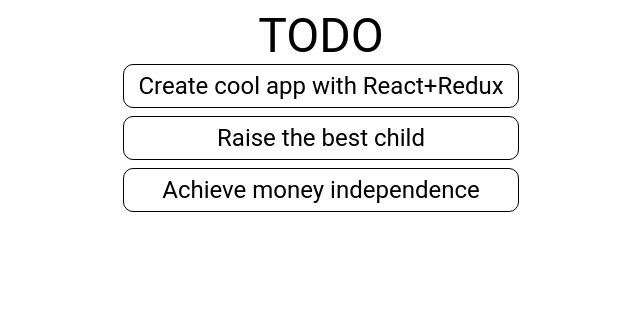
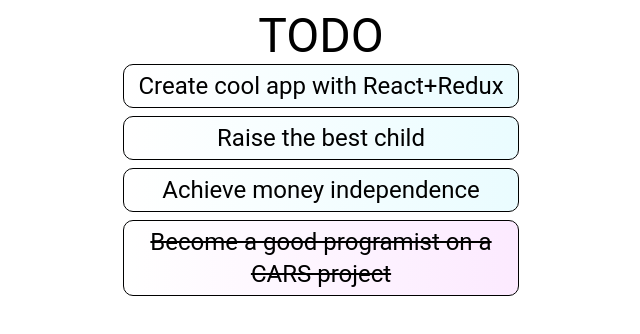
Before and after one commit to Andronad/todo, a React (Create React App) app: page / in a window 1280 px wide. Shown: the top 334 px of the page, without its empty margins (319-959 px from the left). Built offline with nearby package versions, Linux system fonts and the light colour scheme.

Commit message:
Implement style for done todoitem

```diff
--- a/public/index.html
+++ b/public/index.html
@@ -3,41 +3,14 @@
     <head>
         <meta charset="utf-8" />
         <link rel="icon" href="%PUBLIC_URL%/favicon.ico" />
-    <meta name="viewport" content="width=device-width, initial-scale=1" />
-    <meta name="theme-color" content="#000000" />
         <meta
             name="description"
             content="Web site created using create-react-app"
         />
-    <link rel="apple-touch-icon" href="%PUBLIC_URL%/logo192.png" />
-    <!--
-      manifest.json provides metadata used when your web app is installed on a
-      user's mobile device or desktop. See https://developers.google.com/web/fundamentals/web-app-manifest/
-    -->
-    <link rel="manifest" href="%PUBLIC_URL%/manifest.json" />
-    <!--
-      Notice the use of %PUBLIC_URL% in the tags above.
-      It will be replaced with the URL of the `public` folder during the build.
-      Only files inside the `public` folder can be referenced from the HTML.
-
-      Unlike "/favicon.ico" or "favicon.ico", "%PUBLIC_URL%/favicon.ico" will
-      work correctly both with client-side routing and a non-root public URL.
-      Learn how to configure a non-root public URL by running `npm run build`.
-    -->
-    <title>React App</title>
+        <title>ToDo App</title>
     </head>
     <body>
         <noscript>You need to enable JavaScript to run this app.</noscript>
         <div id="root"></div>
-    <!--
-      This HTML file is a template.
-      If you open it directly in the browser, you will see an empty page.
-
-      You can add webfonts, meta tags, or analytics to this file.
-      The build step will place the bundled scripts into the <body> tag.
-
-      To begin the development, run `npm start` or `yarn start`.
-      To create a production bundle, use `npm run build` or `yarn build`.
-    -->
     </body>
 </html>
--- a/src/components/ToDoItem/ToDoItem.module.scss
+++ b/src/components/ToDoItem/ToDoItem.module.scss
@@ -1,5 +1,19 @@
-.ToDoListItem {
+.ToDoItem {
     border: 1px solid black;
     border-radius: 10px;
     padding: 5px;
+    background: linear-gradient(
+        90deg,
+        rgba(255, 255, 255, 1) 0%,
+        rgba(234, 252, 255, 1) 100%
+    );
 }
+
+.done {
+    text-decoration: line-through;
+    background: linear-gradient(
+        90deg,
+        rgba(255, 255, 255, 1) 0%,
+        rgba(252, 234, 255, 1) 100%
+    );
+}
--- a/src/components/ToDoItem/ToDoItem.tsx
+++ b/src/components/ToDoItem/ToDoItem.tsx
@@ -8,8 +8,12 @@
 }
 
 const ToDoItem = ({ item }: ToDoItemProps) => {
+    const classes: string = item.done
+        ? `${styles.ToDoItem} ${styles.done}`
+        : `${styles.ToDoItem}`;
+
     return (
-        <div className={styles.ToDoListItem} key={item.id}>
+        <div className={classes}>
             <Typography variant="h5">{item.label}</Typography>
         </div>
     );
--- a/src/components/ToDoList/ToDoList.tsx
+++ b/src/components/ToDoList/ToDoList.tsx
@@ -10,7 +10,7 @@
     return (
         <Stack direction={"column"} textAlign="center" spacing={1}>
             {list.map((e) => {
-                return <ToDoItem item={e} />;
+                return <ToDoItem item={e} key={e.id} />;
             })}
         </Stack>
     );
--- a/src/constants/index.ts
+++ b/src/constants/index.ts
@@ -16,4 +16,9 @@
         label: "Achieve money independence",
         done: false,
     },
+    {
+        id: 4,
+        label: "Become a good programist on a CARS project",
+        done: true,
+    },
 ];
```
Lines whose indentation alone changed are shown as unchanged.
